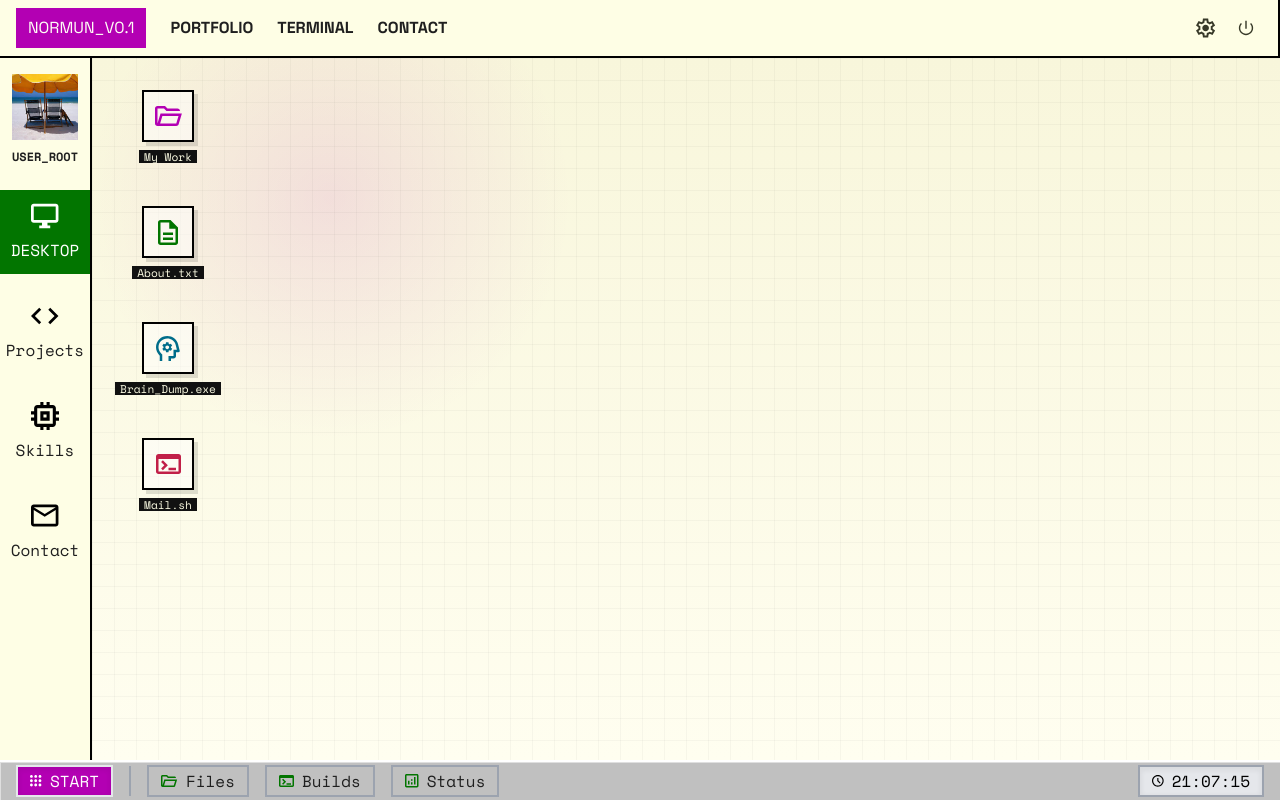
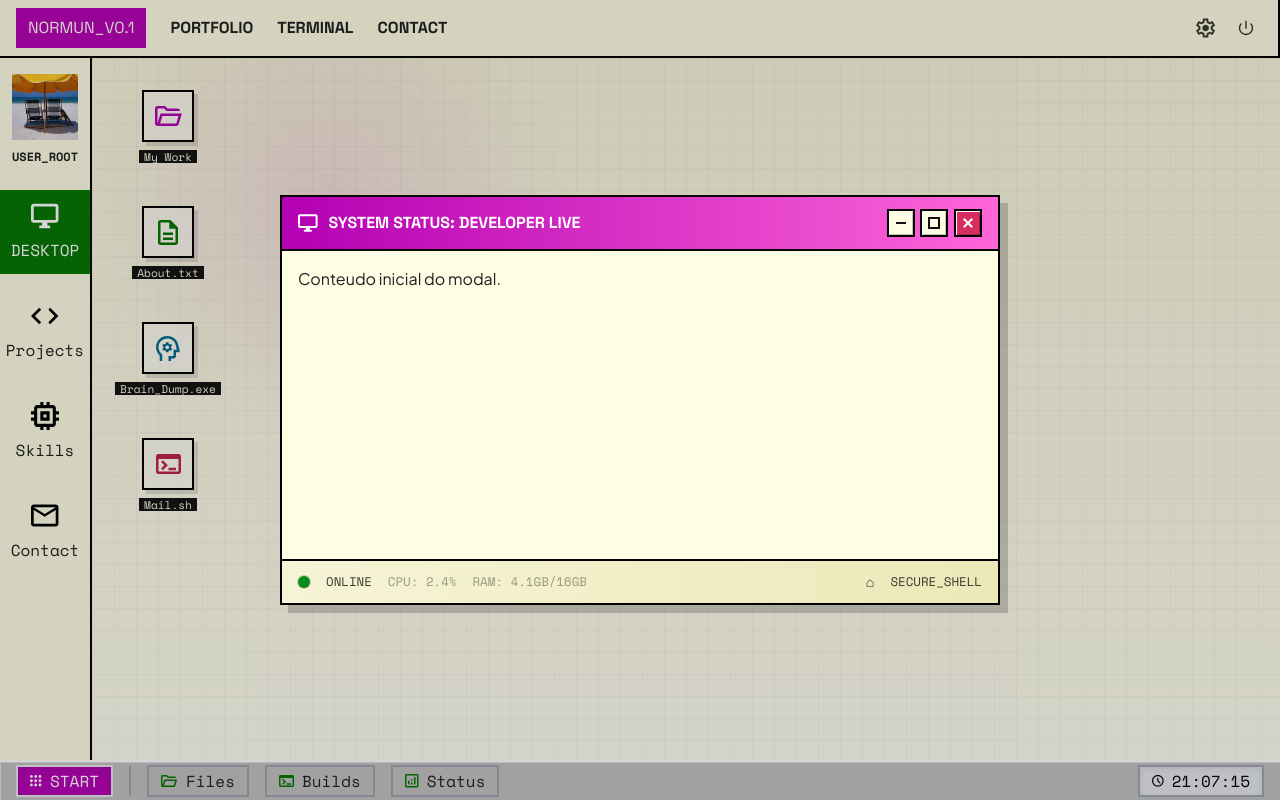
Before and after one commit to acnormun/y2k, a Vue app: page / in a window 1280 px wide. Built offline with nearby package versions, Linux system fonts and the light colour scheme.

Commit message:
feat: add InitialModal component for system status display and create Modal component for reusable modal functionality

```diff
--- a/src/App.vue
+++ b/src/App.vue
@@ -1,4 +1,3 @@
-
 <template>
   <div class="app-shell">
     <Navbar />
@@ -7,12 +6,14 @@
       <RouterView />
     </div>
     <Footer @toggle-sidebar="isSidebarOpen = !isSidebarOpen" />
+    <InitialModal />
   </div>
 </template>
 
 <script setup lang="ts">
 import { ref } from 'vue';
 import Footer from './components/Footer.vue';
+import InitialModal from './components/InitialModal.vue';
 import Navbar from './components/Navbar.vue';
 import Sidebar from './components/Sidebar.vue';
 
--- /dev/null
+++ b/src/components/InitialModal.vue
@@ -0,0 +1,26 @@
+<template>
+    <Modal
+      title="SYSTEM STATUS: DEVELOPER LIVE"
+      :icon="modalIcon"
+      :isOpen="isModalOpen"
+      showStatusBar
+      statusLabel="ONLINE"
+      cpuUsage="2.4%"
+      ramUsage="4.1GB/16GB"
+      shellLabel="SECURE_SHELL"
+      @close="isModalOpen = false"
+    >
+      <p>Conteudo inicial do modal.</p>
+    </Modal>
+</template>
+
+<script setup lang="ts">
+import { ref } from 'vue';
+import Modal from './Modal.vue';
+
+const isModalOpen = ref(true);
+const modalIcon = new URL('../assets/computer.svg', import.meta.url).href;
+</script>
+
+<style>
+</style>
--- /dev/null
+++ b/src/components/Modal.vue
@@ -0,0 +1,228 @@
+<template>
+    <div v-if="isOpen" class="modal-overlay" @click.self="emit('close')">
+        <article class="modal">
+            <header class="modal__header">
+                <div class="modal__title-wrap">
+                    <img :src="icon" alt="" class="modal__icon">
+                    <h2 class="modal__title">{{ title }}</h2>
+                </div>
+                <div class="modal__actions" aria-label="Window actions">
+                    <button class="modal__action modal__action--minimize" type="button" aria-label="Minimizar">
+                        <span />
+                    </button>
+                    <button class="modal__action modal__action--maximize" type="button" aria-label="Maximizar">
+                        <span />
+                    </button>
+                    <button class="modal__action modal__action--close" type="button" aria-label="Fechar" @click="emit('close')">
+                        <span />
+                    </button>
+                </div>
+            </header>
+
+            <div class="modal__body">
+                <slot>
+                    <p class="modal__empty">Sem conteudo ainda.</p>
+                </slot>
+            </div>
+
+            <footer v-if="showStatusBar" class="modal__status">
+                <div class="modal__status-left">
+                    <span class="modal__status-online" aria-hidden="true" />
+                    <span>{{ statusLabel }}</span>
+                    <span class="modal__status-muted">CPU: {{ cpuUsage }}</span>
+                    <span class="modal__status-muted">RAM: {{ ramUsage }}</span>
+                </div>
+
+                <div class="modal__status-right">
+                    <span class="modal__status-lock" aria-hidden="true">⌂</span>
+                    <span>{{ shellLabel }}</span>
+                </div>
+            </footer>
+        </article>
+    </div>
+</template>
+
+<script lang="ts" setup name="Modal">
+withDefaults(defineProps<{
+    title: string
+    icon: string
+    isOpen: boolean
+    showStatusBar?: boolean
+    statusLabel?: string
+    cpuUsage?: string
+    ramUsage?: string
+    shellLabel?: string
+}>(), {
+    showStatusBar: false,
+    statusLabel: 'ONLINE',
+    cpuUsage: '2.4%',
+    ramUsage: '4.1GB/16GB',
+    shellLabel: 'SECURE_SHELL',
+})
+
+const emit = defineEmits<{
+    (e: 'close'): void
+}>()
+</script>
+
+<style scoped>
+.modal-overlay {
+    position: fixed;
+    inset: 0;
+    z-index: 40;
+    display: grid;
+    place-items: center;
+    background: rgba(17, 17, 17, 0.18);
+    padding: 1.5rem;
+}
+
+.modal {
+    width: min(720px, 100%);
+    min-height: 360px;
+    border: 2px solid #000;
+    background: #fefee5;
+    box-shadow: 8px 8px 0 rgba(0, 0, 0, 0.18);
+    overflow: hidden;
+}
+
+.modal__header {
+    display: flex;
+    align-items: center;
+    justify-content: space-between;
+    gap: 1rem;
+    padding: 0.75rem 1rem;
+    border-bottom: 2px solid #000;
+    background: linear-gradient(90deg, #b300b3 0%, #ff66d9 100%);
+    color: #fff;
+}
+
+.modal__title-wrap {
+    display: flex;
+    align-items: center;
+    gap: 0.65rem;
+    min-width: 0;
+}
+
+.modal__icon {
+    width: 20px;
+    height: 20px;
+    filter: brightness(0) invert(1);
+}
+
+.modal__title {
+    font-family: var(--font-tertiary);
+    font-size: 1rem;
+    font-weight: 700;
+    line-height: 1;
+}
+
+.modal__actions {
+    display: inline-flex;
+    align-items: center;
+    gap: 0.35rem;
+}
+
+.modal__action {
+    display: inline-grid;
+    place-items: center;
+    width: 28px;
+    height: 28px;
+    padding: 0;
+    border: 2px solid #000;
+    background: #fefee5;
+    cursor: pointer;
+    box-shadow: inset 1px 1px 0 #fff, inset -1px -1px 0 rgba(0, 0, 0, 0.22);
+}
+
+.modal__action span {
+    display: block;
+    position: relative;
+}
+
+.modal__action--minimize span {
+    width: 10px;
+    height: 2px;
+    background: #111;
+}
+
+.modal__action--maximize span {
+    width: 12px;
+    height: 12px;
+    border: 2px solid #111;
+}
+
+.modal__action--close {
+    background: #d72d62;
+}
+
+.modal__action--close span {
+    width: 12px;
+    height: 12px;
+}
+
+.modal__action--close span::before,
+.modal__action--close span::after {
+    content: '';
+    position: absolute;
+    left: 5px;
+    top: 0;
+    width: 2px;
+    height: 12px;
+    background: #fff;
+}
+
+.modal__action--close span::before {
+    transform: rotate(45deg);
+}
+
+.modal__action--close span::after {
+    transform: rotate(-45deg);
+}
+
+.modal__body {
+    min-height: 308px;
+    padding: 1rem;
+}
+
+.modal__empty {
+    font-family: var(--font-secondary);
+    color: var(--color-text-muted);
+}
+
+.modal__status {
+    display: flex;
+    align-items: center;
+    justify-content: space-between;
+    gap: 1rem;
+    padding: 0.7rem 1rem;
+    border-top: 2px solid #000;
+    background: linear-gradient(90deg, #f6f4d6 0%, #ece8b8 100%);
+    font-family: var(--font-secondary);
+    font-size: 0.78rem;
+    color: #3a3a2d;
+}
+
+.modal__status-left,
+.modal__status-right {
+    display: inline-flex;
+    align-items: center;
+    gap: 1rem;
+}
+
+.modal__status-online {
+    width: 12px;
+    height: 12px;
+    border-radius: 999px;
+    background: #0b8d1b;
+    box-shadow: 0 0 0 1px rgba(0, 0, 0, 0.18);
+}
+
+.modal__status-muted {
+    color: #9a987f;
+}
+
+.modal__status-lock {
+    font-size: 0.9rem;
+    line-height: 1;
+}
+</style>
```
Lines whose indentation alone changed are shown as unchanged.
